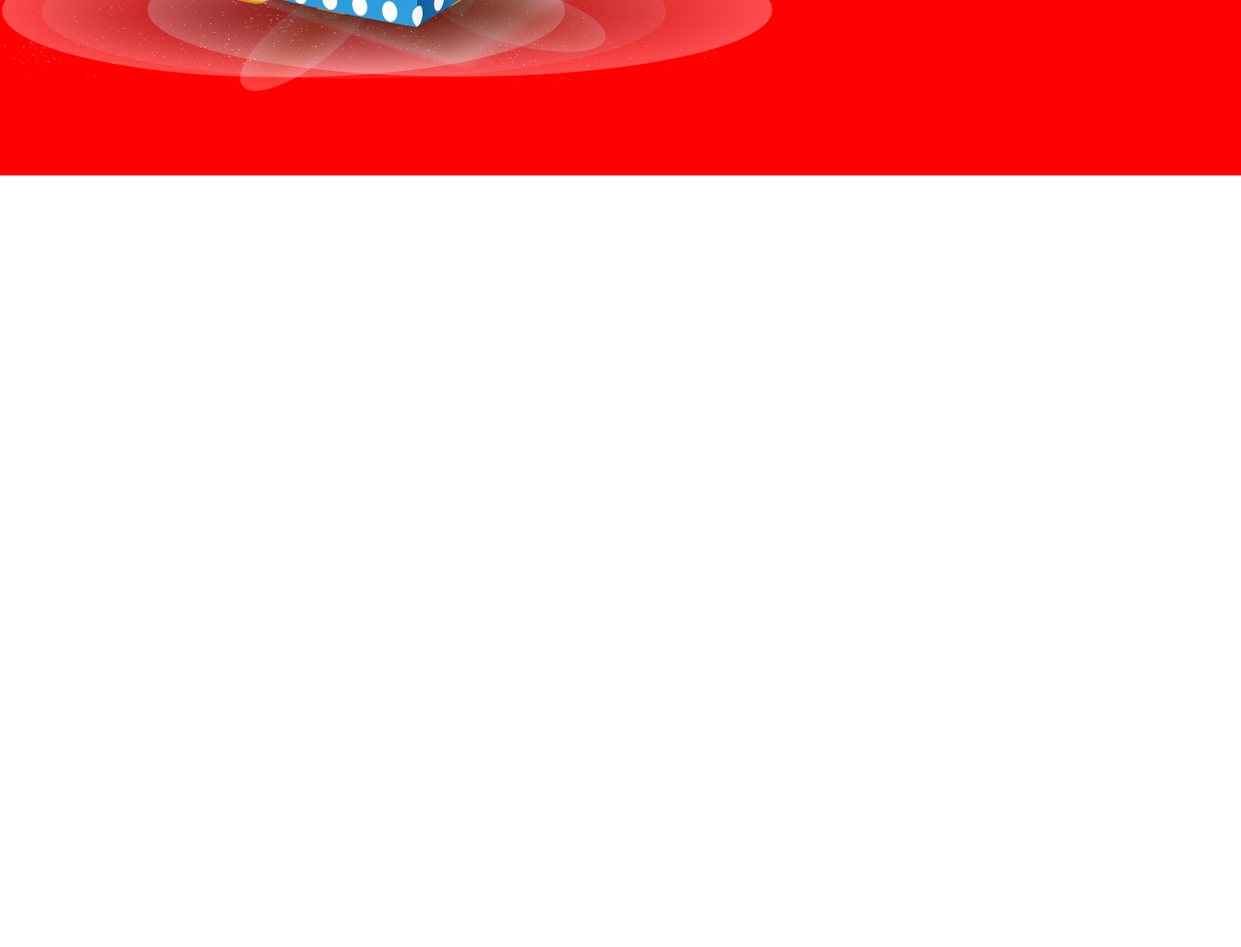
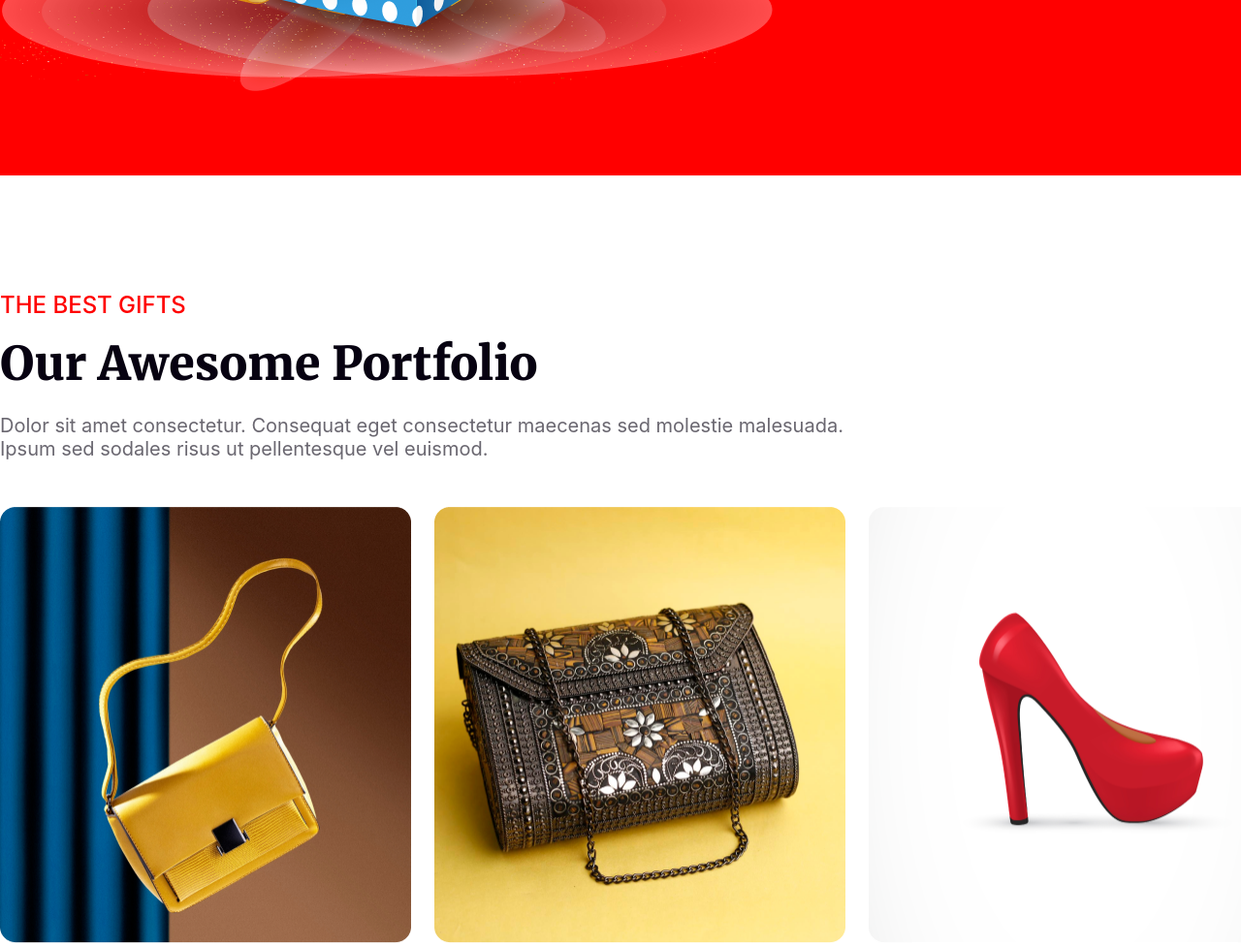
Before and after one commit to nowrinesha/new-year-offer, a plain HTML site: page index.html in a window 1280 px wide. Shown: the part 4610-5587 px from the top of the page at 97% size. Before the commit the page ends 4910 px from the top, so only its background shows below. Drawn offline with Linux system fonts and the light colour scheme.

Commit message:
added portfolio section

```diff
--- a/index.html
+++ b/index.html
@@ -107,6 +107,37 @@
 
          </section>
         <!-- holidays sales section ends here -->
+        <!-- portfolio section starts here -->
+         <section class="portfolio-container">
+            <div class="portfolio-text-content">
+                <h5>THE BEST GIFTS</h5>
+                <h2>Our Awesome Portfolio</h2>
+                <p>Dolor sit amet consectetur. Consequat eget consectetur maecenas sed molestie malesuada. <br> Ipsum sed sodales risus ut pellentesque vel euismod.</p>
+            </div>
+            <div class="portfolio-items">
+                <div class="item">
+                    <img src="images/Rectangle 3.png" alt="">
+                </div>
+                <div class="item">
+                    <img src="images/Rectangle 4.png" alt="">
+                </div>
+                <div class="item">
+                    <img src="images/Rectangle 5.png" alt="">
+                </div>
+                <div class="item">
+                    <img src="images/Rectangle 6.png" alt="">
+                </div>
+                <div class="item">
+                    <img src="images/Rectangle 7.png" alt="">
+                </div>
+                <div class="item">
+                    <img src="images/Rectangle 8.png" alt="">
+                </div>
+            </div>
+
+         </section>
+
+        <!-- portfolio section ends here -->
 
     </main>
 
--- a/styles/style.css
+++ b/styles/style.css
@@ -279,3 +279,57 @@ text-align: left;
 
 
 }
+
+
+/* portfolio section starts here----------------- */
+.portfolio-container{
+    max-width: 1320px;
+    margin: 0 auto;
+    min-height: 1160px;
+
+    margin-top: 120px;
+    margin-bottom: 120px;
+
+}
+
+.portfolio-text-content h5{
+    color: rgb(255, 0, 0);
+font-family: Inter;
+font-size: 24px;
+font-weight: 500;
+margin-bottom: 16px;
+
+}
+.portfolio-text-content h2{
+    color: rgb(7, 2, 17);
+font-family: Merriweather;
+font-size: 48px;
+font-weight: 900;
+margin-bottom: 22px;
+
+}
+.portfolio-text-content p{
+    color: rgba(7, 2, 17, 0.6);
+    font-family: Inter;
+    font-size: 20px;
+    font-weight: 400;
+margin-bottom: 48px;
+
+}
+.portfolio-items{
+    display: grid;
+    grid-template-columns: repeat(3, 1fr);
+    gap: 24px;
+}
+
+.item{
+    width: 424px;
+    height: 450px;
+    border-radius: 16px;
+}
+
+.item img{
+    width: 100%;
+    height: 100%;
+
+}
```
